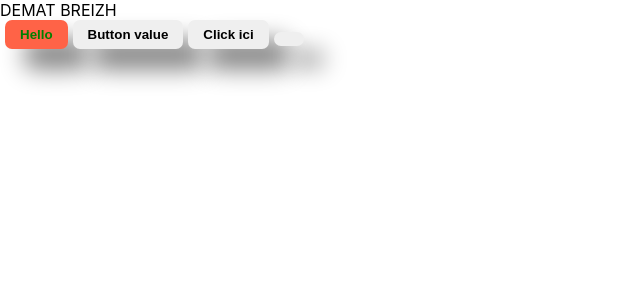
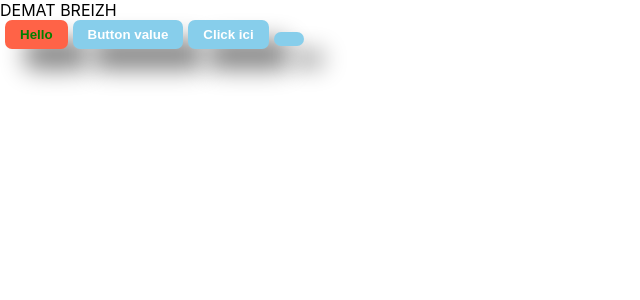
Before and after one commit to champix56/2022-05-23-tjs, a React (Create React App) app: page / in a window 1280 px wide. Shown: the top 300 px of the page, without its empty margins (0-640 px from the left). Built offline with nearby package versions, Linux system fonts and the light colour scheme.

Commit message:
defaultProps

```diff
--- a/src/App/components/Button/Button.js
+++ b/src/App/components/Button/Button.js
@@ -24,7 +24,12 @@ Button.propTypes={
     bgcolor: PropTypes.string.isRequired,
     color: PropTypes.string.isRequired,
     onButtonClicked: PropTypes.func,
-    type: PropTypes.string,
+    type: PropTypes.string.isRequired,
+}
+Button.defaultProps={
+    bgcolor:'skyblue',
+    color:'white',
+    type:'button',
 }
 //exportation
 export default Button;
```
